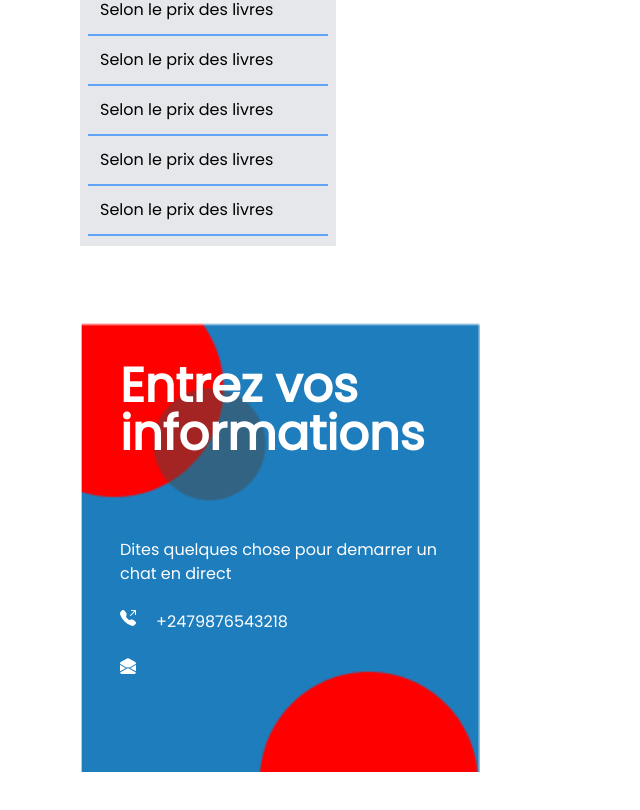
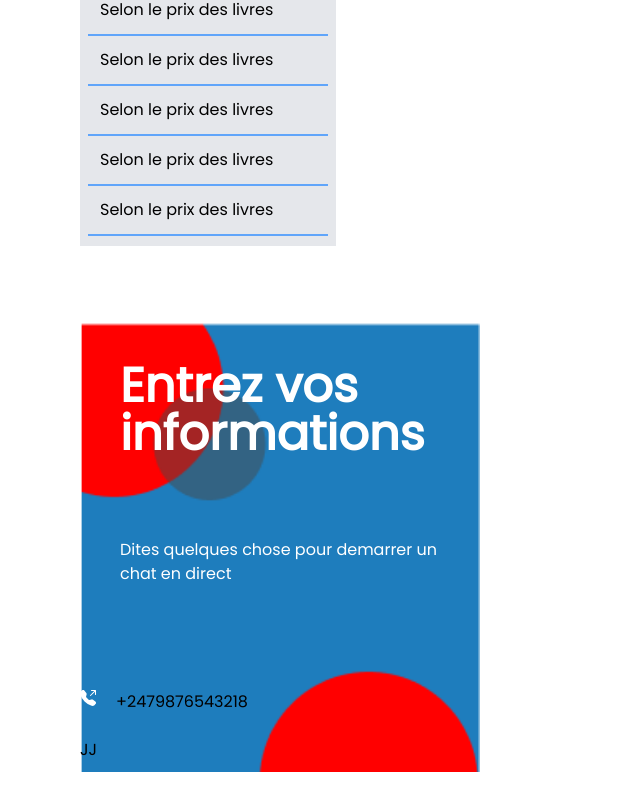
Before and after one commit to Dieumerci-M2/Saitama-minset, a React (Vite) app: page /contact in a window 1280 px wide. Shown: the part 330-1140 px from the top of the page, without its empty margins (0-640 px from the left). Built offline with nearby package versions, Linux system fonts and the light colour scheme.

Commit message:
feat: refactor ui

```diff
--- a/src/components/ContactForm.jsx
+++ b/src/components/ContactForm.jsx
@@ -1,5 +1,4 @@
 import React from 'react';
-import Auth from './Auth.css';
 import imgLog from "../components/img/imgLog.png"
 import { BsFillTelephoneOutboundFill }  from 'react-icons/bs';
 import { BsFillEnvelopeOpenFill }  from 'react-icons/bs';
@@ -10,7 +9,7 @@ function ContactForm() {
     <div className="flex flex-row flex-wrap items-center mt-14 ">
         <div className="imgBackLogin">
         <p className="flex text-5xl font-bold p-10 text-white"> Entrez vos informations</p>
-        <p className="p-10 text-white mb-10">Dites quelques chose pour demarrer un chat en direct <br /><br /><span className='flex flex-row gap-5'><BsFillTelephoneOutboundFill color='white' /><span className=''>+2479876543218</span></span><br /><span><BsFillEnvelopeOpenFill /><span></span></span><span></span></p>
+        <p className="p-10 text-white mb-10">Dites quelques chose pour demarrer un chat en direct <br /><br /></p> <p><span className='flex flex-row gap-5'><BsFillTelephoneOutboundFill color ='white' /><span className=''>+2479876543218</span></span><br /><span>JJ<span></span></span><span></span></p>
         </div>
     </div>
   )
--- a/src/components/Register.jsx
+++ b/src/components/Register.jsx
@@ -10,6 +10,7 @@ import {
 import imgLog from "../components/img/imgLog.png"
 import Auth from "../components/Auth.css"
 import Navbar from "./Navbar";
+import Footer from "./Footer";
 export default function Register() {
   return (
       <body>
@@ -36,6 +37,7 @@ export default function Register() {
 
     </div>
     </div>
+    <Footer />
     </body>
   );
 }
--- a/src/pages/Auth.jsx
+++ b/src/pages/Auth.jsx
@@ -1,7 +1,8 @@
 import React from 'react'
 import Login from '../components/Login'
 import Register from '../components/Register'
-import Pfooter from '../components/Pfooter'
+import Footer from '../components/Footer'
+import Navbar from '../components/Navbar'
 
 function Auth() {
   return (
@@ -10,10 +11,8 @@ function Auth() {
       <div className='flex justify-around '>
         <Login />
         </div>
-
-
         <div className='mt-20'>
-          <Pfooter />
+          <Footer />
         </div>
     </div>
   )
```
